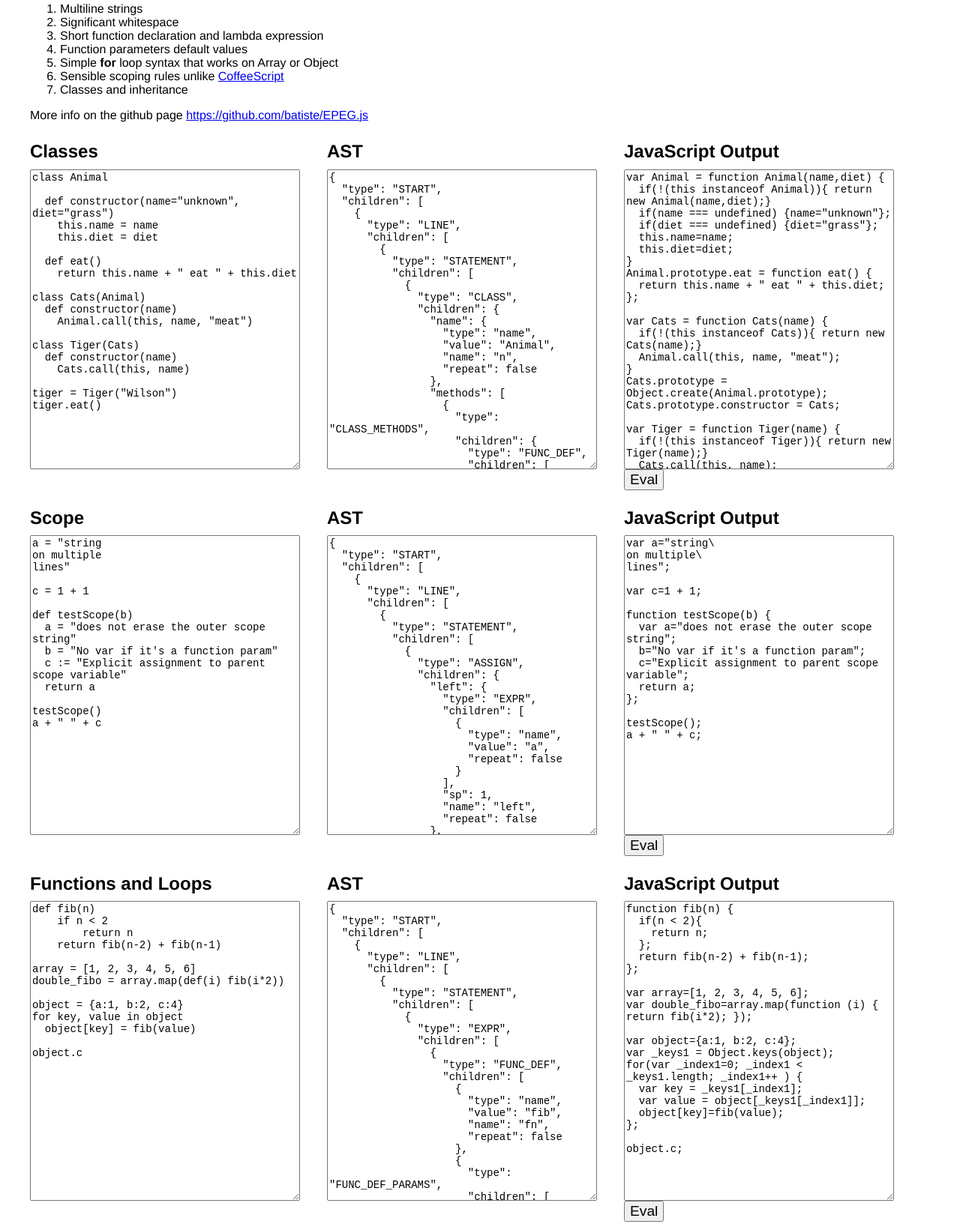
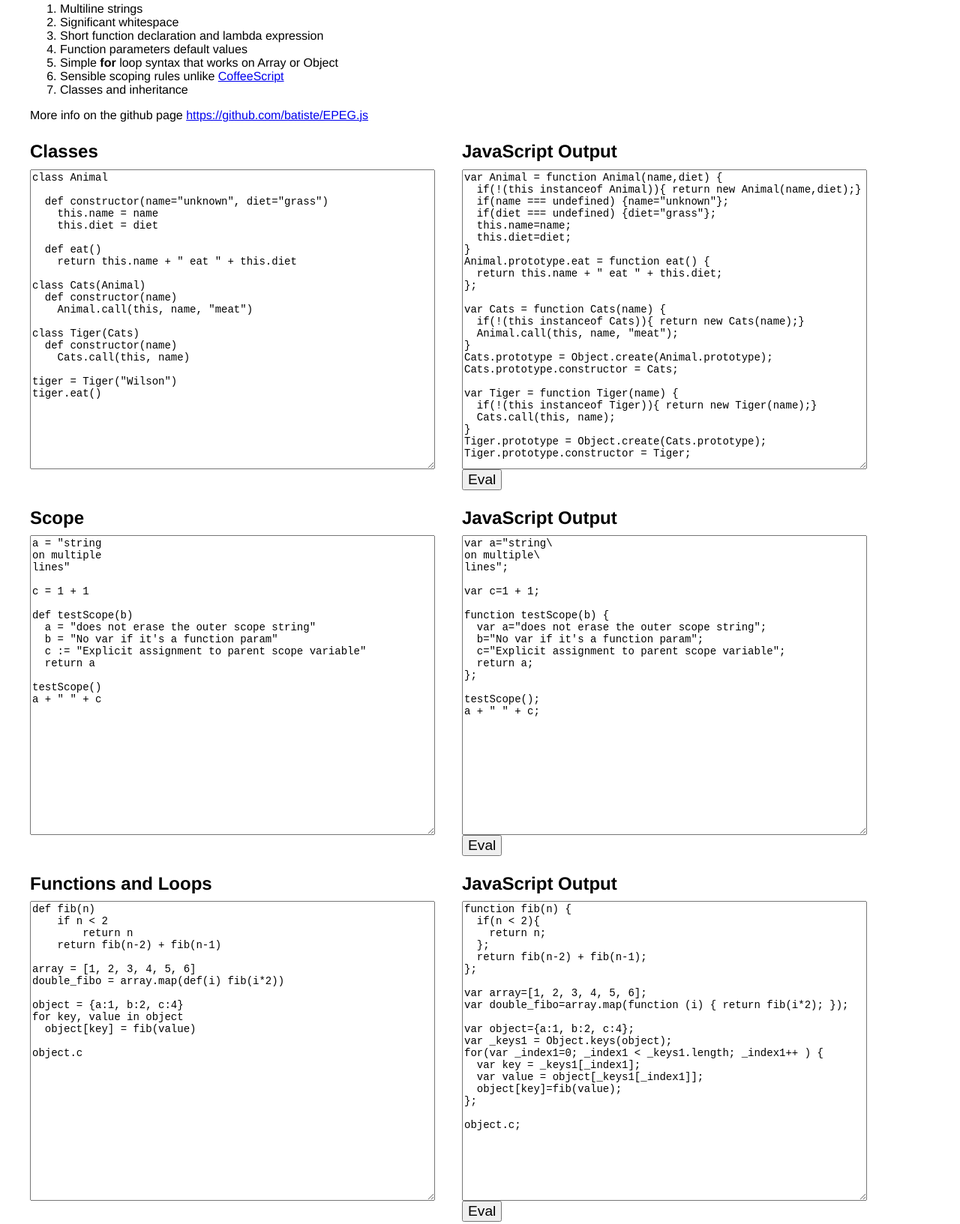
Before and after one commit to batiste/EPEG.js, a plain HTML site: page index.html in a window 1280 px wide. Shown: the part 155-1788 px from the top of the page at 75% size. Drawn offline with Linux system fonts and the light colour scheme.

Commit message:
Remove the AST from the doc

```diff
--- a/index.html
+++ b/index.html
@@ -13,7 +13,7 @@ textarea {
 }
 div.col {
   float:left;
-  width:30%;
+  width:45%;
   margin-right:3%;
   position:relative;
 }
@@ -83,12 +83,6 @@ tiger.eat()
 </div>
 
 <div class="col">
-  <h2>AST</h2>
-  <textarea class="out"></textarea>
-</div>
-
-
-<div class="col">
   <h2>JavaScript Output</h2>
   <textarea class="code"></textarea>
   <button class="evalButton">Eval</button>
@@ -124,10 +118,6 @@ a + " " + c
 
 </div>
 
-<div class="col">
-  <h2>AST</h2>
-  <textarea class="out"></textarea>
-</div>
 
 <div class="col">
   <h2>JavaScript Output</h2>
@@ -165,10 +155,6 @@ object.c
 
 </div>
 
-<div class="col">
-  <h2>AST</h2>
-  <textarea class="out"></textarea>
-</div>
 
 <div class="col">
   <h2>JavaScript Output</h2>
@@ -206,7 +192,7 @@ window.onload = function() {
 function initExample(dom) {
   function dGet(cls){ return dom.getElementsByClassName(cls)[0]; }
   var din = dGet('in');
-  var dout = dGet('out');
+  //var dout = dGet('out');
   var code = dGet('code');
 
   dGet('evalButton').onclick = function() {
@@ -222,7 +208,7 @@ function initExample(dom) {
     try {
       var result = CokeScript.generateModule(din.value);
       code.value = result.code;
-      dout.value = JSON.stringify(result.ast, false, 2);
+      //dout.value = JSON.stringify(result.ast, false, 2);
       dGet("error").textContent = "";
     } catch(e) {
       dGet("error").textContent = String(e);
```
